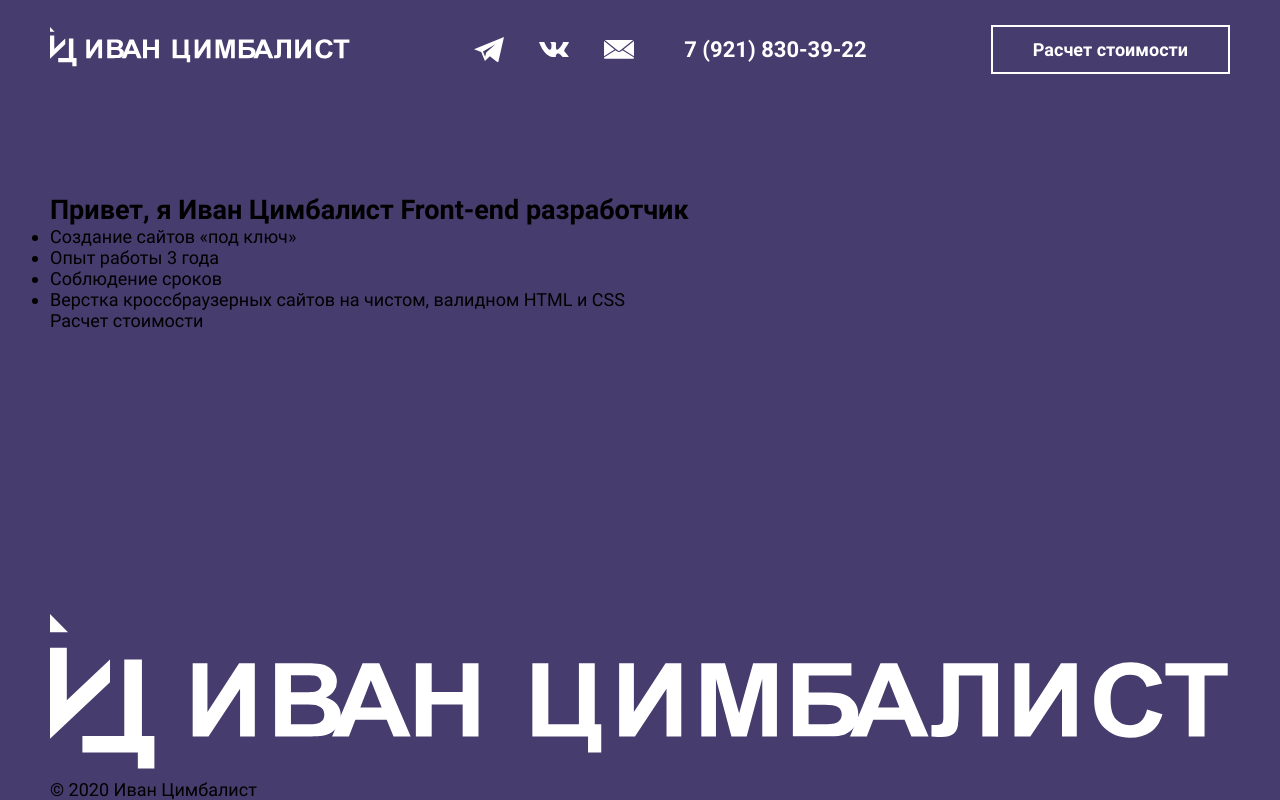
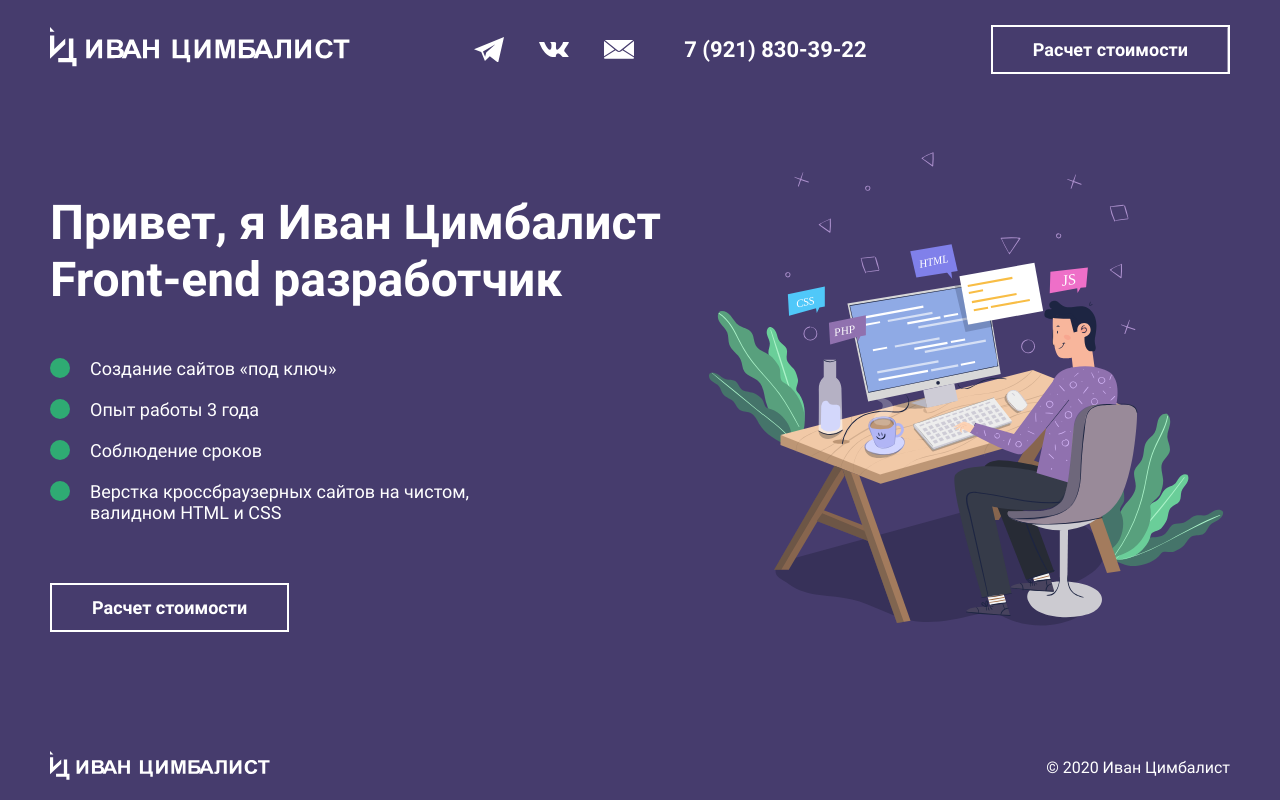
Before and after one commit to iv-tsim/calculator, a plain HTML site: page index.html in a window 1280 px wide. Drawn offline with Linux system fonts and the light colour scheme.

Commit message:
desktop layout done

```diff
--- a/index.html
+++ b/index.html
@@ -60,12 +60,14 @@
                         <a href="tel:+79218303922" class="header-contacts__phone">7 (921) 830-39-22</a>
                     </div>
                     <div class="header-btn btn">
-                        Расчет стоимости
+                        <span>
+                            Расчет стоимости
+                        </span>
                     </div>
                 </div>
             </header>
             <section class="hero">
-                <div class="hero-continer container">
+                <div class="hero-container container">
                     <div class="hero-text">
                         <h1 class="hero-text__title">Привет, я Иван Цимбалист Front-end разработчик</h1>
                         <ul class="hero-text__list">
@@ -74,9 +76,13 @@
                             <li class="hero-text__list-item">Соблюдение сроков</li>
                             <li class="hero-text__list-item">Верстка кроссбраузерных сайтов на чистом, валидном HTML и CSS</li>
                         </ul>
-                        <div class="hero-text__btn">Расчет стоимости</div>
+                        <div class="hero-text__btn btn">
+                            <span>Расчет стоимости</span>
+                        </div>
                     </div>
-                    <div class="hero-img"></div>
+                    <div class="hero-img">
+                        <img src="./img/hero/hero.svg" alt="developer" class="hero-img__content">
+                    </div>
                 </div>
             </section>
         </div>
--- /dev/null
+++ b/sass/_footer.sass
@@ -0,0 +1,10 @@
+.footer
+    padding: 15px 0
+    &-container
+        display: flex
+        justify-content: space-between
+        align-items: center
+    &-logo
+        width: 220px
+    &-text
+        font-size: 16px
--- a/sass/_hero.sass
+++ b/sass/_hero.sass
@@ -1,4 +1,37 @@
 .hero
     padding-top: 50px
+    padding-bottom: 50px
+    &-container
+        display: flex
     &-text
         padding-top: 45px
+        margin-right: 30px
+        &__title
+            font-size: 48px
+            font-weight: 700
+            margin-bottom: 50px
+        &__list
+            list-style-type: none
+            margin-bottom: 60px
+            &-item
+                padding-left: 40px
+                position: relative
+                max-width: 420px
+                margin-bottom: 20px
+                &:last-child
+                    margin-bottom: 0
+                &::before
+                    position: absolute
+                    display: block
+                    content: ''
+                    width: 20px
+                    height: 20px
+                    border-radius: 100%
+                    background-color: $jungleGreen
+                    left: 0
+                    top: 0px
+        &__btn
+            display: inline-block
+    &-img
+        width: 100%
+        max-width: 530px
--- a/sass/_variables.sass
+++ b/sass/_variables.sass
@@ -1 +1,2 @@
 $eastBay: #463C6D;
+$jungleGreen: #2FAB73;
--- a/sass/style.sass
+++ b/sass/style.sass
@@ -14,7 +14,7 @@ body
     font-family: 'Roboto', sans-serif
     font-size: 18px
     font-weight: 400
-    color: #000000
+    color: #ffffff
     background-color: $eastBay
 
 a
@@ -48,10 +48,34 @@ textarea, input
 
 .btn
     font-size: 18px
-    color: #ffffff
     padding: 12px 40px
     border: 2px solid #ffffff
     font-weight: 700
+    cursor: pointer
+    position: relative
+    overflow: hidden
+    &::before
+        position: absolute
+        display: block
+        width: 100%
+        height: 100%
+        background-color: #ffffff
+        content: ''
+        top: 50%
+        left: 50%
+        transform: translate(50%, -50%)
+        transition: .3s transform
+    span
+        position: relative
+        z-index: 1
+        color: #ffffff
+        transition: .3s color
+    &:hover
+        &::before
+            transform: translate(-50%, -50%)
+        span
+            color: $eastBay
 
 @import _header.sass
 @import _hero.sass
+@import _footer.sass
```
Also changed, not shown: css/style.css, 1 other file.
